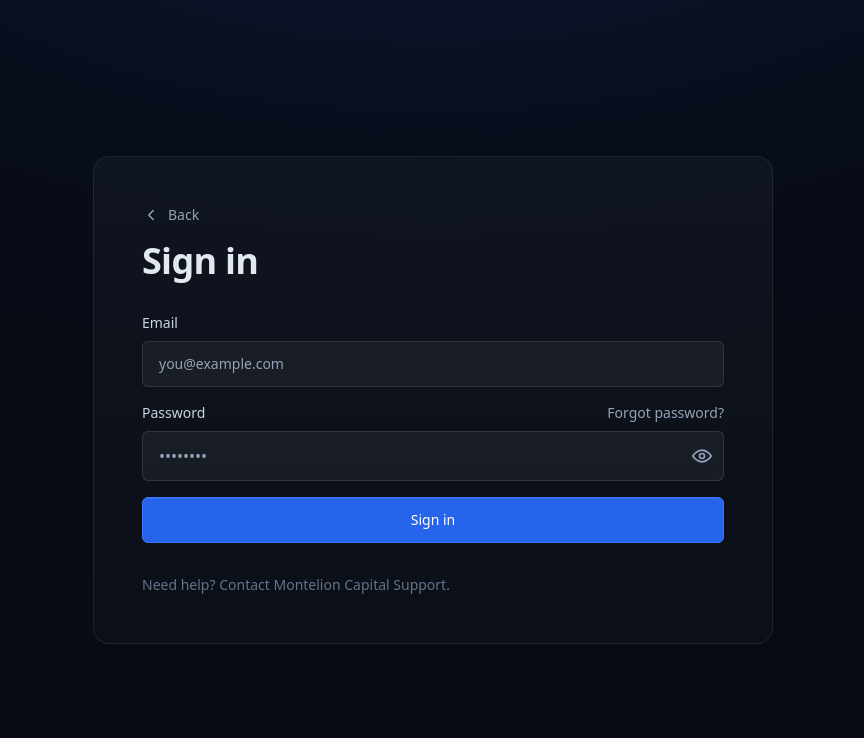
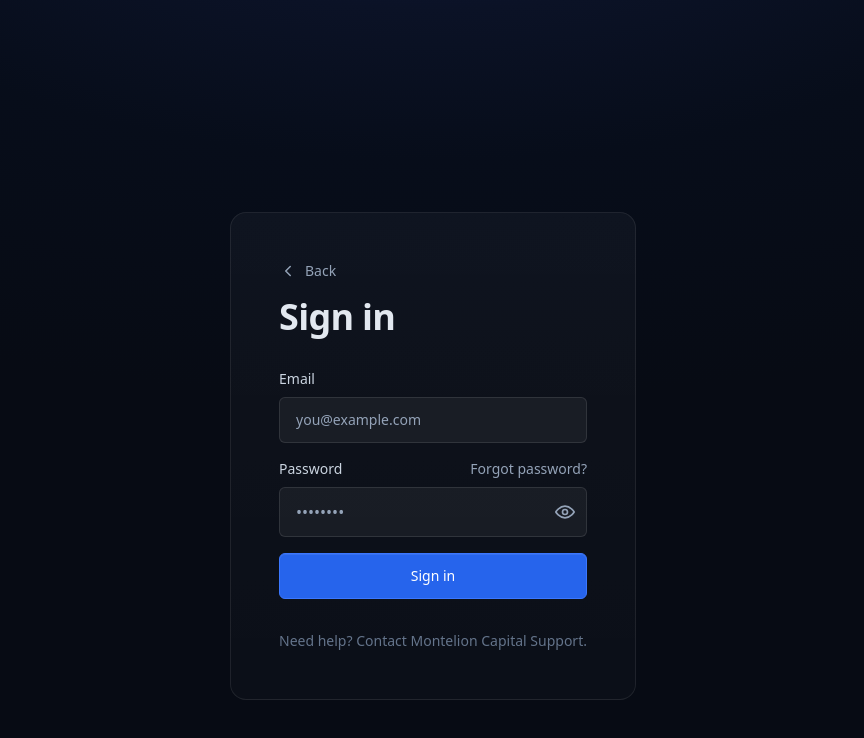
Before and after one commit to montelioncapital/montelion-app-v1, a Next.js app: page /login in a window 1280 px wide. Shown: the top 738 px of the page, without its empty margins (207-1071 px from the left). Built offline with nearby package versions, Linux system fonts and the light colour scheme.

Commit message:
Update page.jsx

```diff
--- a/app/login/page.jsx
+++ b/app/login/page.jsx
@@ -4,9 +4,11 @@ import LoginForm from "./LoginForm";
 
 export default function Page() {
   return (
-    <div className="mc-card">
-      <div className="mc-section">
-        <LoginForm />
+    <div className="mc-shell">
+      <div className="mc-card">
+        <div className="mc-section">
+          <LoginForm />
+        </div>
       </div>
     </div>
   );
```
